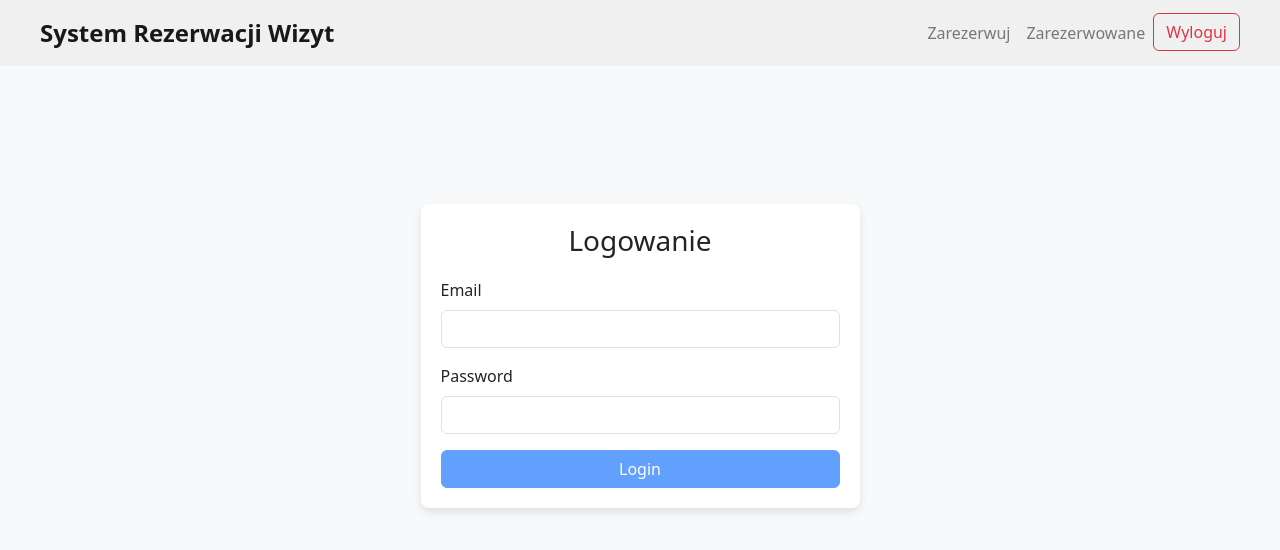
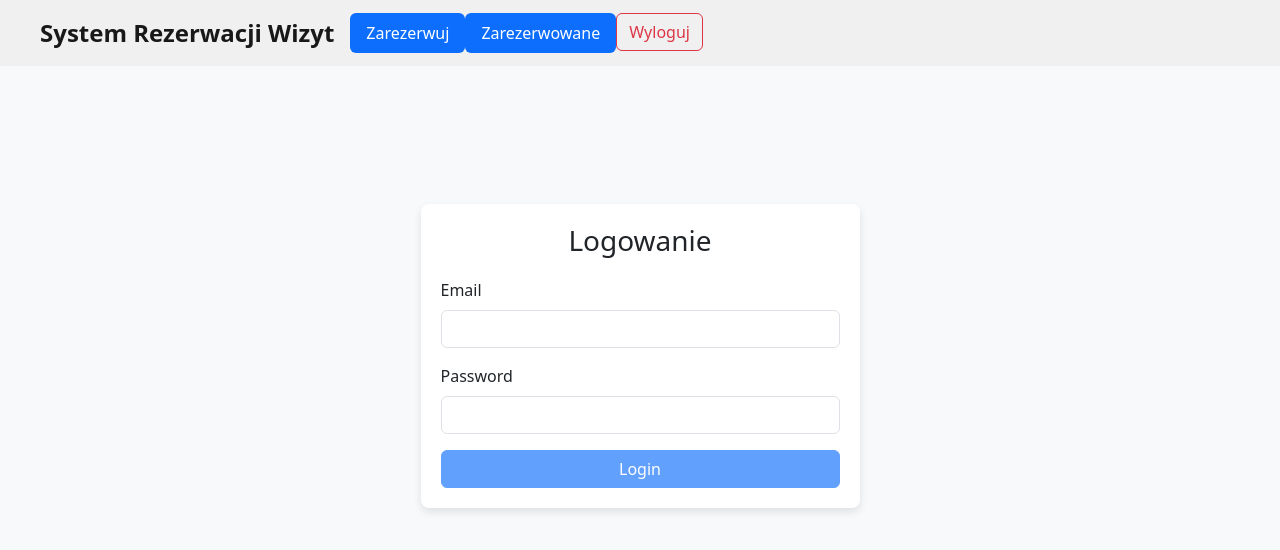
Before and after one commit to SebastianWojdyna/AppointmentSystem, an Angular app in the folder appointment-system-frontend/: page /#/login in a window 1280 px wide. Shown: the top 550 px of the page. Built offline with nearby package versions, Linux system fonts and the light colour scheme; sample sign-in values are in the browser's storage; what angular-calendar would draw is missing.

Commit message:
Added a division into booking and viewing booked appointments v4

```diff
--- a/appointment-system-frontend/src/app/app.component.html
+++ b/appointment-system-frontend/src/app/app.component.html
@@ -13,18 +13,14 @@
     <span class="navbar-toggler-icon"></span>
   </button>
   <div class="collapse navbar-collapse" id="navbarNav">
-    <ul class="navbar-nav ml-auto">
+    <ul class="nav nav-pills nav-fill">
       <!-- Opcja "Zarezerwuj wizytę" -->
       <li class="nav-item" *ngIf="isLoggedIn">
-        <a class="nav-link nav-reserve" routerLink="/patient-dashboard">
-          <i class="fas fa-calendar-plus"></i> Zarezerwuj
-        </a>
+        <a class="nav-link active" routerLink="/reserve">Zarezerwuj</a>
       </li>
       <!-- Opcja "Zarezerwowane wizyty" -->
       <li class="nav-item" *ngIf="isLoggedIn">
-        <a class="nav-link nav-reserved" routerLink="/reserved-appointments">
-          <i class="fas fa-list-ul"></i> Zarezerwowane
-        </a>
+        <a class="nav-link active" routerLink="/reserved">Zarezerwowane</a>
       </li>
       <!-- Wyświetl "Wyloguj" dla zalogowanych użytkowników -->
       <li class="nav-item" *ngIf="isLoggedIn">
```
